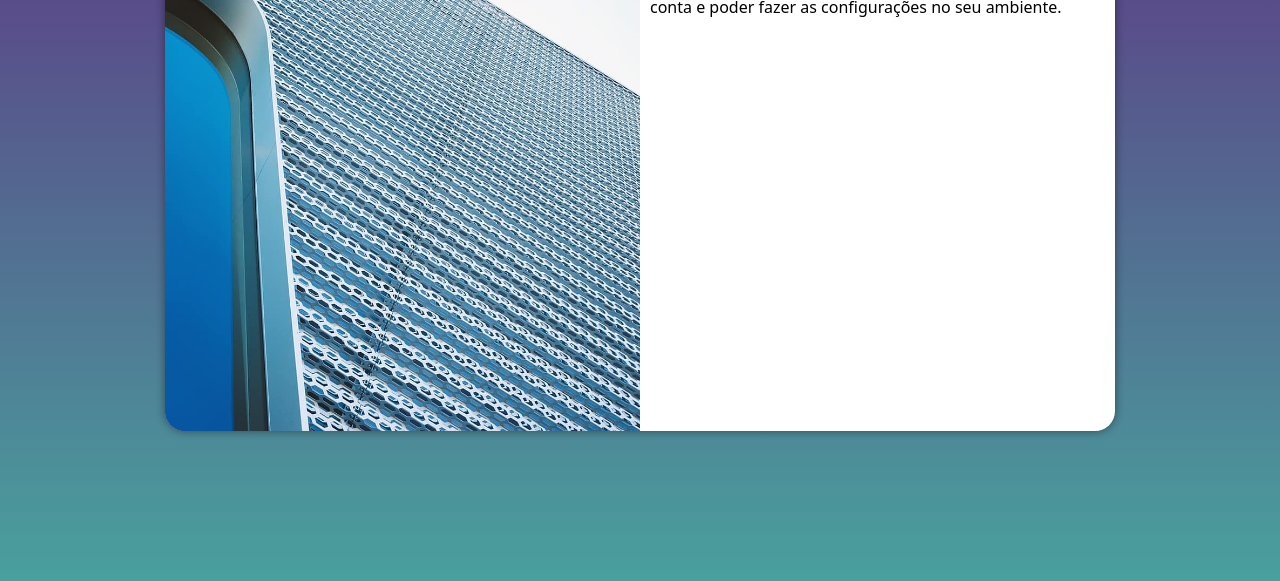
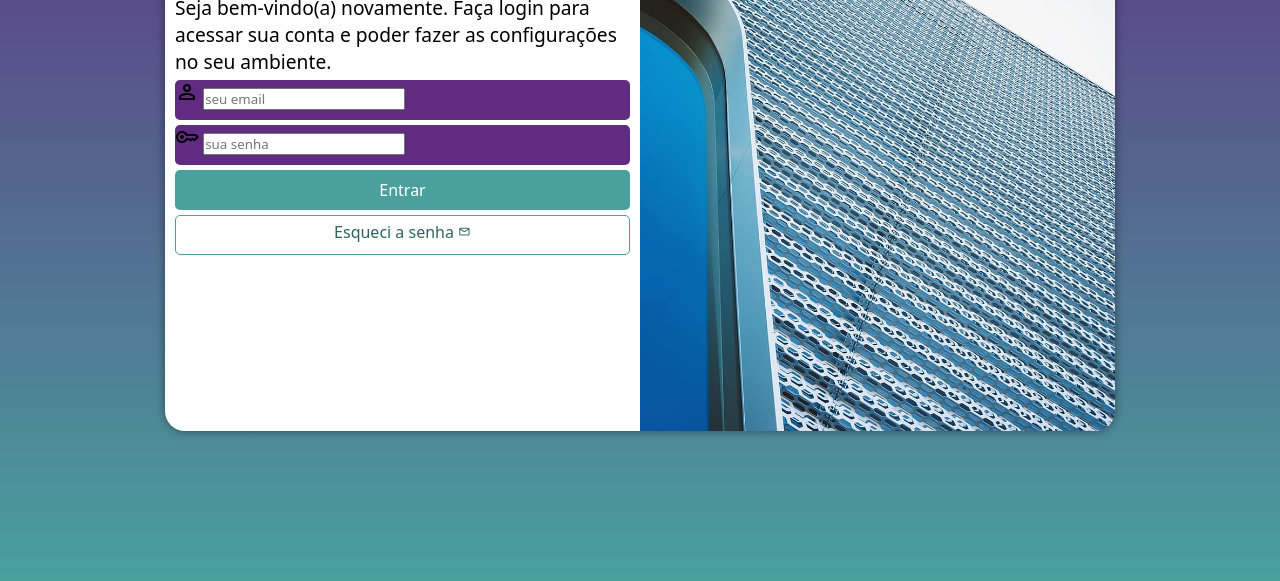
Before and after one commit to yuri010409/projeto-login, a plain HTML site: page index.html in a window 1280 px wide. Shown: the part 219-800 px from the top of the page. Drawn offline with nearby package versions, Linux system fonts and the light colour scheme.

Commit message:
formatação do formulário

```diff
--- a/estilo/style.css
+++ b/estilo/style.css
@@ -57,3 +57,66 @@ section#login > div#formulario{
     display: block;
     padding: 10px;
 }
+
+div#formulario > h1{
+    text-align: center;
+    margin-bottom: 10px;
+}
+
+div#formulario > p{
+    font-size: 0.8em;
+}
+
+div.campo > label{
+    display: none;
+
+}
+
+form > div.campo{
+    background-color: #5f2c82;
+    width: 100%;
+    display: block;
+    height: 40px;
+    border-radius: 5px;
+    margin: 5px 0px;
+
+
+}
+form > input[type=submit]{
+    display: block;
+    font-size: 1em;
+    width: 100%;
+    height: 40px;
+    background-color: #49a09d;
+    color: white;
+    border: none;
+    border-radius: 5px;
+    cursor: pointer;
+}
+
+form > input[type=submit]:hover{
+    background-color: #2d6462;
+}
+
+form > a.botao{
+    display: block;
+    text-align: center;
+    font-size: 1em;
+    width: 100%;
+    height: 40px;
+    padding-top: 5px;
+    margin-top: 5px;
+    background-color: white;
+    color: #2d6462;
+    border: 1px solid #49a09d;
+    border-radius: 5px;
+    text-decoration: none;
+}
+
+form > a.botao:hover{
+    background-color: #6cd3cf;
+}
+
+form > a.botao > span {
+    font-size: 0.8em;
+}
--- a/estilos/media-query.css
+++ b/estilos/media-query.css
@@ -34,14 +34,22 @@
     }
 
     section#login > div#imagem{
-        float: left;
+        float: right;
         width: 50%;
         height: 100%;
     }
 
     section#login > div#formulario {
-        float: right;
+        float: left;
         width: 50%;
     }
 
+    div#formulario > h1{
+        font-size: 2em;
+    }
+
+    div#formulario > p{
+        font-size: 1.2em;
+    }
+
 }
--- a/index.html
+++ b/index.html
@@ -4,6 +4,8 @@
     <meta charset="UTF-8">
     <meta name="viewport" content="width=device-width, initial-scale=1.0">
     <title>Login</title>
+    <link href="https://fonts.googleapis.com/css2?family=Material+Symbols+Outlined" rel="stylesheet" />
+
     <link rel="stylesheet" href="estilo/style.css">
     <link rel="stylesheet" href="estilos/media-query.css">
 </head>
@@ -16,7 +18,23 @@
             <div id="formulario">
                 <h1>Login</h1>
                 <p>Seja bem-vindo(a) novamente. Faça login para acessar sua conta e poder fazer as configurações no seu ambiente.</p>
-                <form action="login.php" method="post">  </form>
+                <form action="login.php" method="post" autocomplete="on">
+                    <div class="campo">
+                        <span class="material-symbols-outlined">person</span>
+
+                        <input type="email" name="login" id="ilogin" placeholder="seu email" autocomplete="email" required maxlength="30">
+                        <label for="ilogin">Login</label>
+                    </div>
+                    <div class="campo">
+                        <span class="material-symbols-outlined">key</span>
+                        <input type="password" name="senha" id="isenha" placeholder="sua senha" autocomplete="current-password" required minlength="8" maxlength="20">
+                        <label for="isenha">Senha</label>
+                    </div>
+                    <input type="submit" value="Entrar">
+                    <a class="botao" href="esqueci.html">Esqueci a senha <span class="material-symbols-outlined">
+mail
+</span></a>
+                </form>
             </div>
         </section>
     </main>
```
